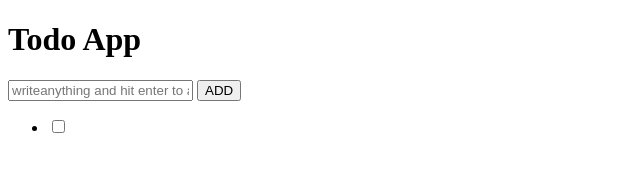
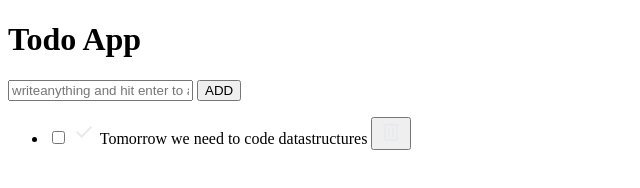
Before and after one commit to ReicaD/2DOApp, a plain HTML site: page index.html in a window 1280 px wide. Shown: the whole page, without its empty margins (0-640 px from the left). Drawn offline with Linux system fonts and the light colour scheme.

Commit message:
checkbox and delete button added and functioning

```diff
--- a/index.html
+++ b/index.html
@@ -1,24 +1,55 @@
 <!DOCTYPE html>
 <html lang="en">
   <head>
-    <meta charset="UTF-8">
-    <meta http-equiv="X-UA-Compatible" content="IE=edge">
-    <meta name="viewport" content="width=device-width, initial-scale=1.0">
+    <meta charset="UTF-8" />
+    <meta http-equiv="X-UA-Compatible" content="IE=edge" />
+    <meta name="viewport" content="width=device-width, initial-scale=1.0" />
     <title>2DOApp</title>
   </head>
 
   <body>
-    <h1> Todo App</h1>
+    <h1>Todo App</h1>
     <div class="wrapper">
       <form>
-<input id='todo-input' type="text" placeholder="writeanything and hit enter to add" autocomplete="off">
+        <input
+          id="todo-input"
+          type="text"
+          placeholder="writeanything and hit enter to add"
+          autocomplete="off"
+        />
         <button id="add-button">ADD</button>
       </form>
       <ul id="todo-list">
         <li class="todo">
           <!-- checking the to do and save -->
-            <input type="checkbox" id="todo-1">
-            <label class="custom-checkbox"></label>
+          <input type="checkbox" id="todo-1" />
+          <label class="custom-checkbox" for="todo-1">
+            <svg
+              xmlns="http://www.w3.org/2000/svg"
+              height="24px"
+              viewBox="0 -960 960 960"
+              width="24px"
+              fill="#e8eaed"
+            >
+              <path d="M382-240 154-468l57-57 171 171 367-367 57 57-424 424Z" />
+            </svg>
+          </label>
+          <label for="todo-1" class="todo-text">
+            Tomorrow we need to code datastructures
+          </label>
+          <button class="delete-button">
+            <svg
+              xmlns="http://www.w3.org/2000/svg"
+              height="24px"
+              viewBox="0 -960 960 960"
+              width="24px"
+              fill="#e8eaed"
+            >
+              <path
+                d="M280-120q-33 0-56.5-23.5T200-200v-520h-40v-80h200v-40h240v40h200v80h-40v520q0 33-23.5 56.5T680-120H280Zm400-600H280v520h400v-520ZM360-280h80v-360h-80v360Zm160 0h80v-360h-80v360ZM280-720v520-520Z"
+              />
+            </svg>
+          </button>
         </li>
       </ul>
     </div>
```
Lines whose indentation alone changed are shown as unchanged.
